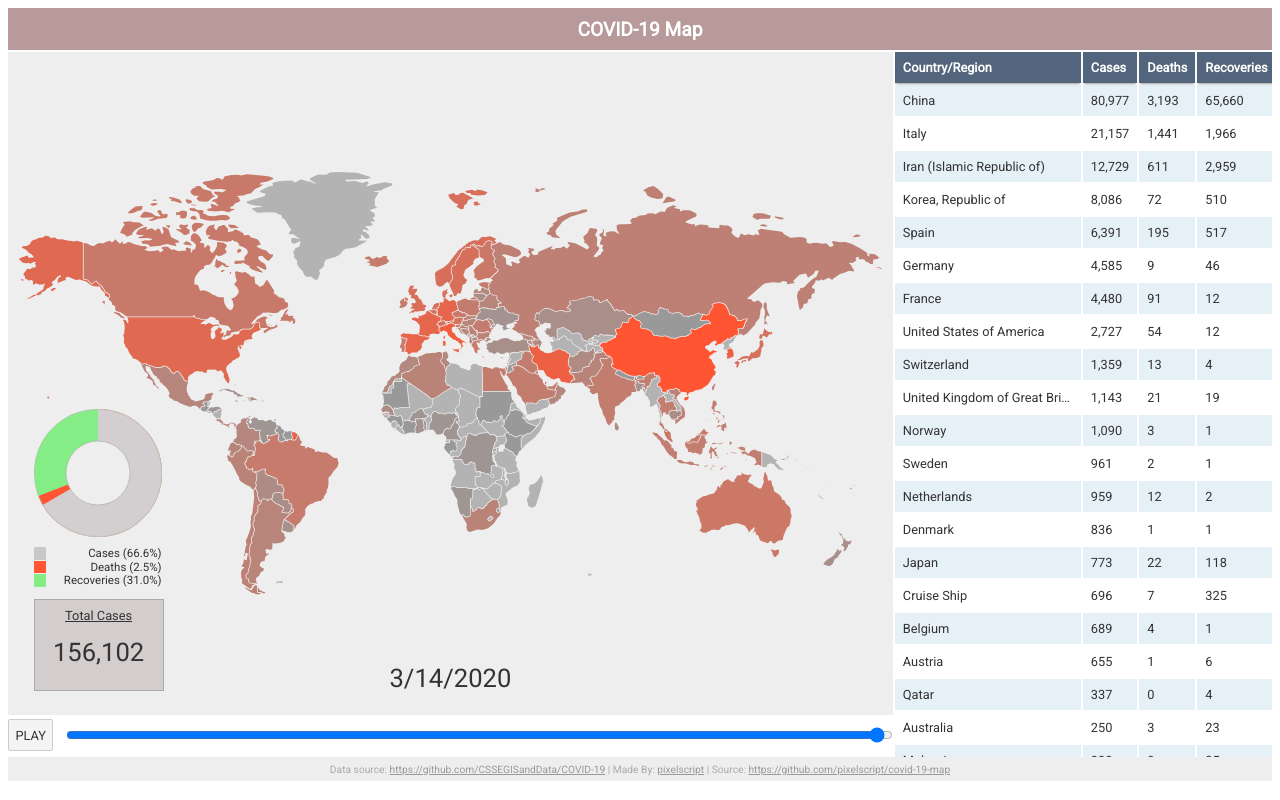
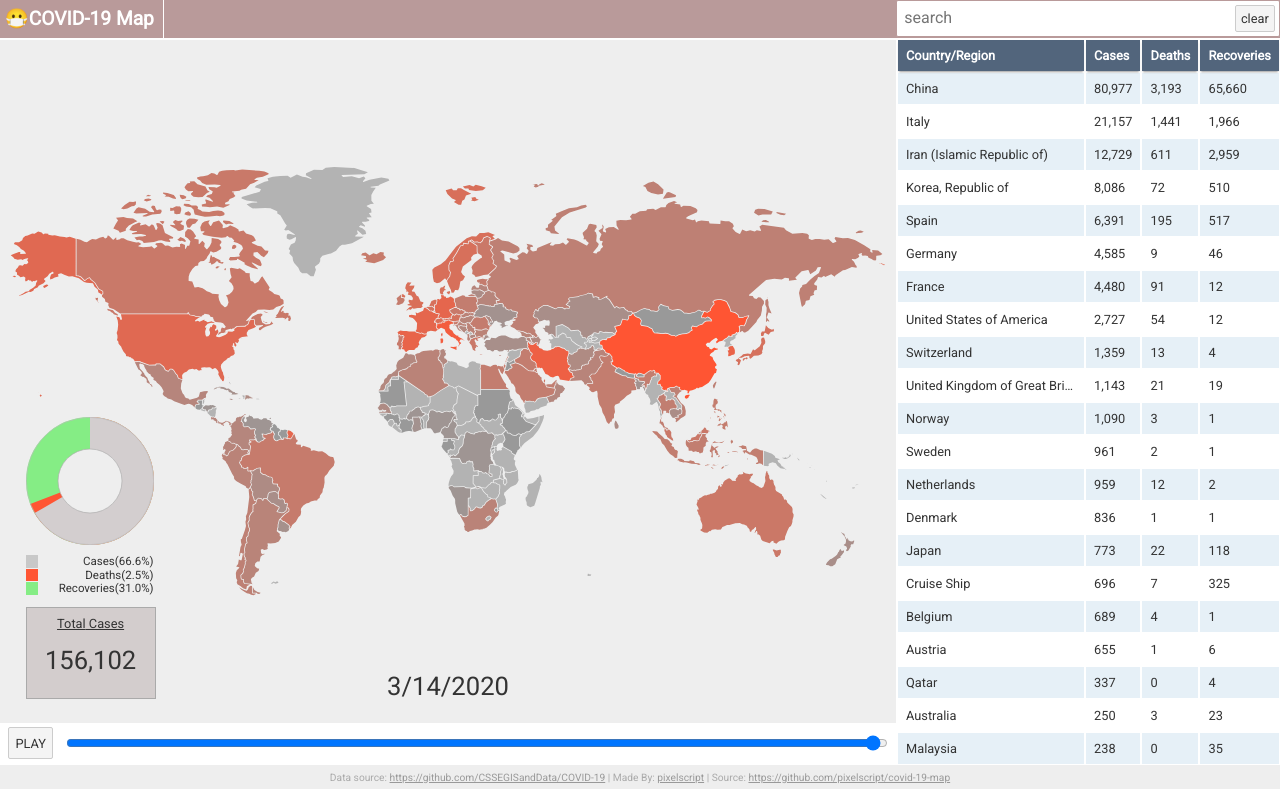
Before and after one commit to pixelscript/covid-19-map, a Svelte app: page / in a window 1280 px wide. Built offline with nearby package versions, Linux system fonts and the light colour scheme.

Commit message:
Added selection of country for showing data for one country, also added a search

```diff
--- a/public/global.css
+++ b/public/global.css
@@ -7,7 +7,7 @@ html, body {
 body {
 	color: #333;
 	margin: 0;
-	padding: 8px;
+	padding: 0;
 	box-sizing: border-box;
 	font-family: -apple-system, BlinkMacSystemFont, "Segoe UI", Roboto, Oxygen-Sans, Ubuntu, Cantarell, "Helvetica Neue", sans-serif;
 }
--- a/src/App.svelte
+++ b/src/App.svelte
@@ -1,4 +1,5 @@
 <script>
+  import Header from "./Header.svelte";
   import Map from "./Map.svelte";
   import Table from "./Table.svelte";
   import Total from "./Total.svelte";
@@ -55,17 +56,14 @@
       font-size: 0.5em;
     }
   }
-  h1,
+  .header {
+    grid-area: header;
+    background: #b99a9a;
+  }
   span {
-    grid-area: header;
     text-align: center;
     margin: 0;
     padding: 0.5em;
-    background: #b99a9a;
-    color: white;
-    font-size: 1.5em;
-  }
-  span {
     font-size: 0.8em;
     width: 100%;
     box-sizing: border-box;
@@ -111,18 +109,23 @@
 
 {#await data.fetch() then data}
   <main class="grid-container">
-    <h1 class="header">COVID-19 Map</h1>
+    <div class="header">
+      <Header countries={data.countries} />
+    </div>
     <div class="map">
       <Map body={data.countries} countryCodes={data.countryCodes} />
     </div>
     <div class="total">
-      <Total body={data.countries} />
+      <Total totals={data.totals} countries={data.countries} />
     </div>
     <div class="slider">
       <Slider dates={data.dates} />
     </div>
     <div class="table">
-      <Table class="table" body={data.countries} countryCodes={data.countryCodes} />
+      <Table
+        class="table"
+        body={data.countries}
+        countryCodes={data.countryCodes} />
     </div>
     <footer>
       <span>
--- a/src/Chart.svelte
+++ b/src/Chart.svelte
@@ -5,15 +5,22 @@
   let total, casePercent, deathPercent, recoveryPercent;
   $: {
     total = cases + deaths + recoveries;
-    casePercent = ((cases / total) * 100);
-    deathPercent = ((deaths / total) * 100);
-    recoveryPercent = ((recoveries / total) * 100);
+    casePercent = nanProtect((cases / total) * 100);
+    deathPercent = nanProtect((deaths / total) * 100);
+    recoveryPercent = nanProtect((recoveries / total) * 100);
+  }
+
+  function nanProtect(value){
+    return isNaN(value) ? 0 : value;
   }
 </script>
 
 <style>
   @media (max-width: 800px) {
-    .chart {
+    .key {
+      font-size: 1em;
+    }
+    span {
       display:none;
     }
   }
@@ -87,14 +94,14 @@
   </svg>
   <div class="key">
     <div class="key-color cases" />
-    <div class="label">Cases ({casePercent.toFixed(1)}%)</div>
+    <div class="label">Cases<span> ({casePercent.toFixed(1)}%)</span></div>
   </div>
   <div class="key">
     <div class="key-color deaths" />
-    <div class="label">Deaths ({deathPercent.toFixed(1)}%)</div>
+    <div class="label">Deaths<span> ({deathPercent.toFixed(1)}%)</span></div>
   </div>
   <div class="key">
     <div class="key-color recoveries" />
-    <div class="label">Recoveries ({recoveryPercent.toFixed(1)}%)</div>
+    <div class="label">Recoveries<span> ({recoveryPercent.toFixed(1)}%)</span></div>
   </div>
 </div>
--- /dev/null
+++ b/src/Chip.svelte
@@ -0,0 +1,52 @@
+<script>
+  import { createEventDispatcher } from "svelte";
+  const dispatch = createEventDispatcher();
+  export let country = {};
+</script>
+
+<style>
+  .chip {
+    display: inline-block;
+    background: #52657c;
+    font-size: 1em;
+    line-height: 1.5em;
+    padding: 0.5em;
+    border-radius: 1em;
+    margin: 0.25em;
+  }
+
+  .name {
+    overflow: hidden;
+    text-overflow: ellipsis;
+    white-space: nowrap;
+    display: inline-block;
+    background: #52657c;
+    font-size: 1em;
+    line-height: 1em;
+    padding: 0;
+    margin: 0;
+        vertical-align: middle;
+  }
+
+  @media (max-width: 500px) {
+    .name {
+      max-width:45px
+    }
+  }
+
+  button {
+    padding: 0;
+    margin: 0;
+    border-radius: 1em;
+    background: transparent;
+    color: white;
+    border: 0;
+    cursor: pointer;
+    vertical-align: middle;
+  }
+</style>
+
+<div class="chip">
+  <span class="name">{country.name}</span>
+  <button type="button" on:click={() => dispatch('removed')}>Ⓧ</button>
+</div>
--- /dev/null
+++ b/src/Header.svelte
@@ -0,0 +1,99 @@
+<script>
+  import _ from "lodash";
+  import {
+    searchFilter,
+    highlightCountryCode,
+    selectedDateIndex,
+    selectedCountryCode
+  } from "./main.store";
+  export let countries;
+  let country;
+  $: {
+    country = _.find(countries, { codeA2: $selectedCountryCode });
+  }
+  import Chip from "./Chip.svelte";
+</script>
+
+<style>
+  .head {
+    color: white;
+    display: inline-block;
+    height: 3em;
+    min-height: 3em;
+    box-sizing: border-box;
+    display: block;
+  }
+  h1,
+  h2,
+  input {
+    margin: 0;
+    padding: 0;
+    font-size: 1.5em;
+    line-height: 1.5em;
+    padding: 0.25em;
+    float: left;
+    background: #b99a9a;
+    color: white;
+    border-right: 1px solid white;
+    padding-right: 0.5em;
+  }
+  h2,
+  input {
+    font-size: 1.25em;
+    padding: 0.45em;
+    margin-left: 0.5em;
+    font-weight: normal;
+    border: 0;
+  }
+  input {
+    float: right;
+    background: white;
+    border: 0.1em solid #b99a9a;
+    color: #333;
+    margin: 0;
+    box-sizing: border-box;
+    line-height: 1.3em;
+    width:20%;
+  }
+  button {
+    position: fixed;
+    right: 0.4em;
+    top: 0.4em;
+  }
+  @media (min-aspect-ratio: 4/3) {
+    input {
+      width: 30%;
+    }
+  }
+
+  @media (max-width: 600px) {
+    input {
+      width:18%;
+    }
+  }
+  @media (max-width: 500px) {
+    button {
+      display:none;
+    }
+  }
+</style>
+
+<div class="head">
+  <h1>😷COVID-19 Map</h1>
+  {#if $selectedCountryCode}
+    <h2>Selected country:</h2>
+    <Chip
+      {country}
+      on:removed={() => {
+        $selectedCountryCode = null;
+      }} />
+  {/if}
+  <input placeholder="search" bind:value={$searchFilter} />
+  <button
+    type="button"
+    on:click={() => {
+      $searchFilter = '';
+    }}>
+    clear
+  </button>
+</div>
--- a/src/Slider.svelte
+++ b/src/Slider.svelte
@@ -46,6 +46,7 @@
     grid-template-rows: 1fr;
     grid-template-areas: "button slider";
     gap: 1em;
+    padding: 0 8px;
   }
 
   .button {
--- a/src/Table.svelte
+++ b/src/Table.svelte
@@ -1,15 +1,31 @@
 <script>
-  import { selectedCountryCode, selectedDateIndex } from "./main.store";
+  import {
+    searchFilter,
+    highlightCountryCode,
+    selectedDateIndex,
+    selectedCountryCode
+  } from "./main.store";
   import { afterUpdate } from "svelte";
   export let body;
   let tBody;
   let over = false;
   afterUpdate(() => {
-    const selected = tBody.querySelector(".selected");
-    if (selected && !over) {
-      selected.scrollIntoView(false);
+    const highlighted = tBody.querySelector(".highlighted");
+    if (highlighted && !over && !$selectedCountryCode) {
+      highlighted.scrollIntoView(false);
     }
   });
+
+  const getClasses = code => {
+    const classes = [];
+    if (code === $highlightCountryCode) {
+      classes.push("highlighted");
+    }
+    if (code === $selectedCountryCode) {
+      classes.push("selected");
+    }
+    return classes.join(" ");
+  };
 </script>
 
 <style>
@@ -52,8 +68,15 @@
   table tr:hover {
     background-color: #abcee3;
   }
+  tbody tr {
+    cursor: pointer;
+  }
+  table tr.selected td {
+    border: 1px solid red;
+    background: #ffc8c4;
+  }
 
-  table tr.selected {
+  table tr.highlighted {
     background-color: #abcee3;
   }
   table th,
@@ -79,18 +102,33 @@
   </thead>
   <tbody bind:this={tBody}>
     {#each body as row}
+      {#if !$searchFilter || row.name
+          .toLowerCase()
+          .indexOf($searchFilter.toLowerCase()) !== -1}
         <tr
-        class={row.codeA2 === $selectedCountryCode ? 'selected' : ''}
+          class={getClasses(row.codeA2, $highlightCountryCode, $selectedCountryCode)}
           on:mouseover={() => {
-          selectedCountryCode.set(row.codeA2);
+            $highlightCountryCode = row.codeA2;
+          }}
+          on:click={() => {
+            if ($selectedCountryCode === row.codeA2) {
+              $selectedCountryCode = null;
+            } else {
+              $selectedCountryCode = row.codeA2;
+            }
           }}>
           <td class="limit tooltip" title={row.name}>{row.name}</td>
-        <td>{row.data[$selectedDateIndex]['cases'].value.toLocaleString()}</td>
-        <td>{row.data[$selectedDateIndex]['deaths'].value.toLocaleString()}</td>
+          <td>
+            {row.data[$selectedDateIndex]['cases'].value.toLocaleString()}
+          </td>
+          <td>
+            {row.data[$selectedDateIndex]['deaths'].value.toLocaleString()}
+          </td>
           <td>
             {row.data[$selectedDateIndex]['recoveries'].value.toLocaleString()}
           </td>
         </tr>
+      {/if}
     {/each}
   </tbody>
 </table>
--- a/src/Total.svelte
+++ b/src/Total.svelte
@@ -1,22 +1,22 @@
 <script>
-  import { selectedDateIndex } from "./main.store";
+  import { selectedDateIndex, selectedCountryCode } from "./main.store";
   import Chart from "./Chart.svelte";
-  export let body;
-  let totalCases;
-  let totalRecoveries;
-  let totalDeaths;
+  import _ from "lodash";
+  export let totals;
+  export let countries;
+  let total;
   $: {
-    totalCases = calcTotal($selectedDateIndex, "cases");
-    totalRecoveries = calcTotal($selectedDateIndex, "recoveries");
-    totalDeaths = calcTotal($selectedDateIndex, "deaths");
+    if ($selectedCountryCode) {
+      const country = _.find(countries, { codeA2: $selectedCountryCode });
+      total = {
+        cases: country.data[$selectedDateIndex].cases.value,
+        deaths: country.data[$selectedDateIndex].deaths.value,
+        recoveries: country.data[$selectedDateIndex].recoveries.value
+      };
+    } else {
+      total = totals[$selectedDateIndex];
+    }
   }
-  const calcTotal = (index, dim) => {
-    let total = 0;
-    body.forEach(country => {
-      total += country.data[index][dim].value;
-    });
-    return total;
-  };
 </script>
 
 <style>
@@ -54,18 +54,39 @@
     width: 5em;
     line-height: 3em;
   }
+
+  @media (max-width: 800px) and (min-aspect-ratio: 4/3) {
+    .chart {
+      display:none;
+    }
+  }
+  @media (max-width: 800px) {
+    .chart {
+      width: 4em;
+      margin-top: -10em;
+    }
+  }
+
+  @media (max-width: 500px) {
+    .chart {
+      display:none;
+    }
+  }
 </style>
 
 <span class="total">
-  <div class="title">Total Cases</div>
-  <div class="value">{totalCases.toLocaleString()}</div>
+  <div class="title">
+    {#if $selectedCountryCode}Selected{:else}Total{/if}
+    Cases
+  </div>
+  <div class="value">{total.cases.toLocaleString()}</div>
 </span>
 
 <span>
   <div class="chart">
     <Chart
-      cases={totalCases}
-      recoveries={totalRecoveries}
-      deaths={totalDeaths} />
+      cases={total.cases}
+      recoveries={total.recoveries}
+      deaths={total.deaths} />
   </div>
 </span>
--- a/src/data.js
+++ b/src/data.js
@@ -5,9 +5,11 @@ class Data {
   process(data) {
     const dates = data.series.map(this.formatDate);
     const countries = data.countries;
+    const totals = data.totals;
     return {
       countries,
-      dates
+      dates,
+      totals
     };
   }
 
--- a/src/main.store.js
+++ b/src/main.store.js
@@ -1,3 +1,5 @@
 import { writable } from 'svelte/store';
+export const highlightCountryCode = writable(false);
 export const selectedCountryCode = writable(false);
 export const selectedDateIndex = writable(0);
+export const searchFilter = writable('');
```
Also changed, not shown: src/Map.svelte (+38 -24 lines), public/data.json. Lines whose indentation alone changed are shown as unchanged.
